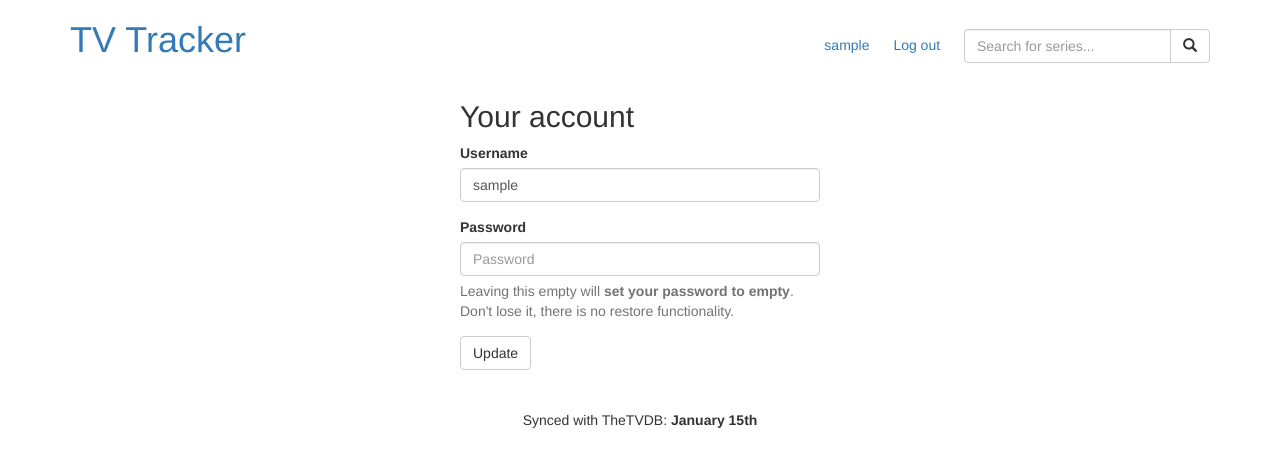
After one commit to kvikshaug/tv-tracker, a Django app: page /account/ in a window 1280 px wide. The commit adds this page. Shown: the top 467 px of the page. Run offline with Django 3.2, Linux system fonts and the light colour scheme; a user stored in the database is signed in; tables that the repository leaves empty hold one stand-in row (values such as "Sample post"); style sheets or scripts are compiled from the project's sources; parts of the project's set-up code (start-up, migrations or seed data) failed here and were passed over; some libraries are stand-ins or nearby versions.

Commit message:
Add account view

```diff
--- /dev/null
+++ b/core/templates/home/account.html
@@ -0,0 +1,27 @@
+{% extends 'layout.html' %}
+
+{% block body %}
+
+  <div class="row">
+    <div class="col-md-offset-4 col-md-4">
+      <h2>Your account</h2>
+      <form action="{% url 'core:account' %}" method="post">
+        {% csrf_token %}
+        <div class="form-group">
+          <label for="username">Username</label>
+          <input type="text" class="form-control" name="username" id="username" value="{{ user.username }}">
+        </div>
+        <div class="form-group">
+          <label for="password">Password</label>
+          <input type="password" class="form-control" name="password" id="password" placeholder="Password">
+          <div class="help-block">
+            Leaving this empty will <strong>set your password to empty</strong>. Don't lose it, there is no restore
+            functionality.
+          </div>
+        </div>
+        <button type="submit" class="btn btn-default">Update</button>
+      </form>
+    </div>
+  </div>
+
+{% endblock %}
--- a/core/templates/layout.html
+++ b/core/templates/layout.html
@@ -51,7 +51,7 @@
               <nav>
                 <ul>
                     <li>
-                      {{ user.username }}
+                      <a href="{% url 'core:account' %}">{{ user.username }}</a>
                     </li>
                     <li>
                       <a href="{% url 'core:logout' %}">Log out</a>
--- a/core/urls.py
+++ b/core/urls.py
@@ -13,6 +13,7 @@ urlpatterns = [
     url('^logout/', auth_views.logout, name='logout', kwargs={'next_page': '/'}),
 
     url(r'^dashboard/$', views.dashboard, name='dashboard'),
+    url(r'^account/$', views.account, name='account'),
     url(r'^search/$', views.search, name='search'),
 
     url(r'^series/start/$', views.watching_start, name='watching_start'),
--- a/core/views.py
+++ b/core/views.py
@@ -73,6 +73,10 @@ def dashboard(request):
         'archived_watches': archived_watches,
     }
     return render(request, 'home/dashboard.html', context)
+
+@login_required
+def account(request):
+    return render(request, 'home/account.html')
 
 @login_required
 def search(request):
```
